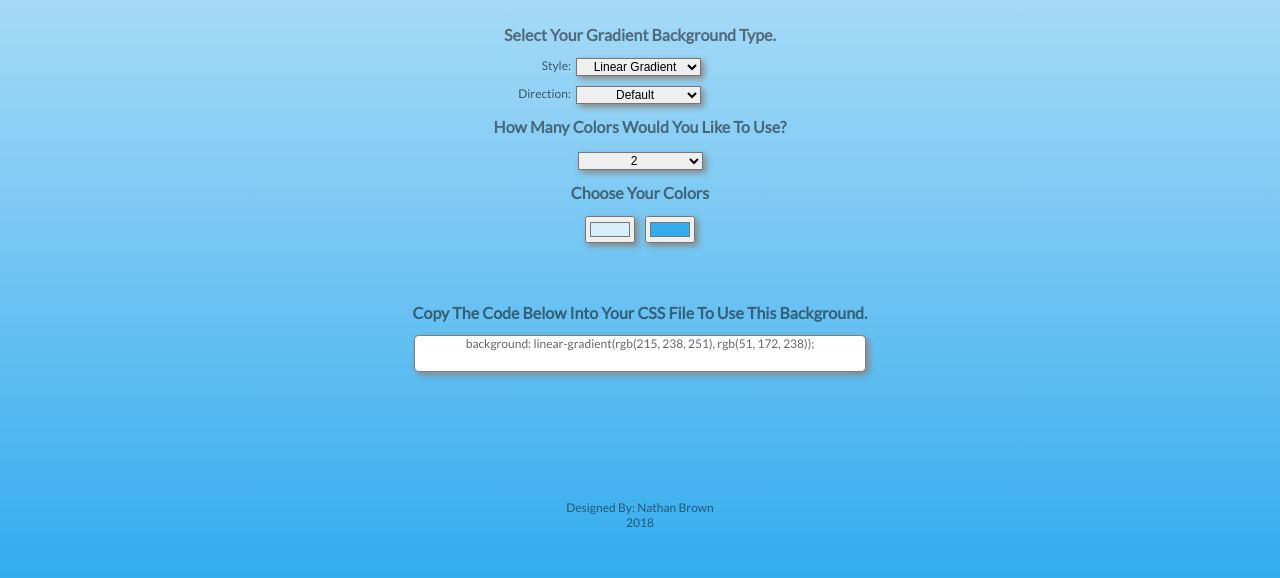
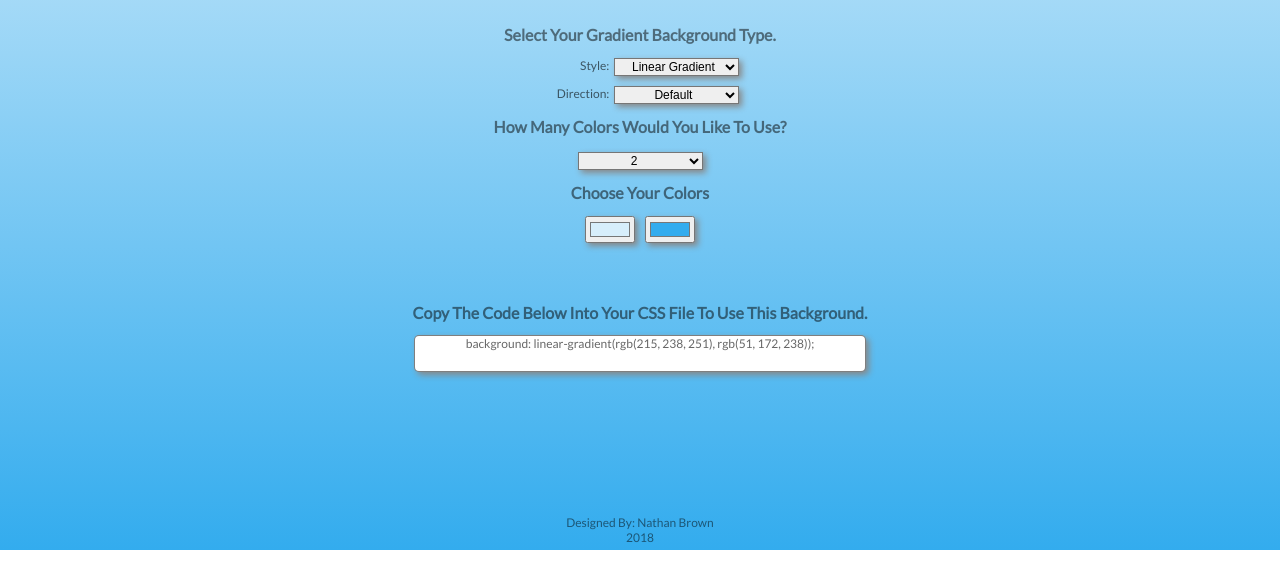
Before and after one commit to N8Brown/background-generator, a plain HTML site: page index.html in a window 1280 px wide. Shown: the part 250-828 px from the top of the page. After the commit the page ends 800 px from the top, so only its background shows below. Drawn offline with Linux system fonts and the light colour scheme.

Commit message:
Add files via upload

```diff
--- a/index.html
+++ b/index.html
@@ -8,6 +8,7 @@
     <link rel="stylesheet" href="style.css">
 </head>
 <body id="background">
+    <div id="container">
         <h1>GRADIENT BACKGROUND GENERATOR</h1>
 
         <div id="gradient">
@@ -76,6 +77,7 @@
             <h2>Copy The Code Below Into Your CSS File To Use This Background.</h2>
             <p id="code"></p>
         </div>
+    </div>
 
     <footer>
         Designed By: Nathan Brown <br>2018
--- a/style.css
+++ b/style.css
@@ -1,10 +1,18 @@
 @import url('https://fonts.googleapis.com/css?family=Lato|Oxygen');
 
 /* Optimized for mobile phones/devices */
+html {
+    min-height: 100%;
+}
 
 body {
+    display: grid;
+    grid-template-rows: 95% 5%;
+    grid-template-areas:
+        'content'
+        'footer';
     text-align: center;
-    height: 100vh;
+    min-height: 100vh;
     color: rgba(0, 0, 0, .5);
     margin: 0;
 }
@@ -53,11 +61,12 @@ select, input, p {
 }
 
 footer {
-    position: fixed;
-    left: 0;
-    bottom: 0;
-    width: 100%;
-    padding-bottom: 20px;
+    grid-area: footer;
+    align-self: center;
+}
+
+#container {
+    grid-area: content;
 }
 
 .hidden {
@@ -148,3 +157,9 @@ footer {
     }
 
 }
+
+@media only screen and (min-width: 900px){
+    .split-box {
+        grid-template-columns: 48% 52%;
+    }
+}
```
Lines whose indentation alone changed are shown as unchanged.
